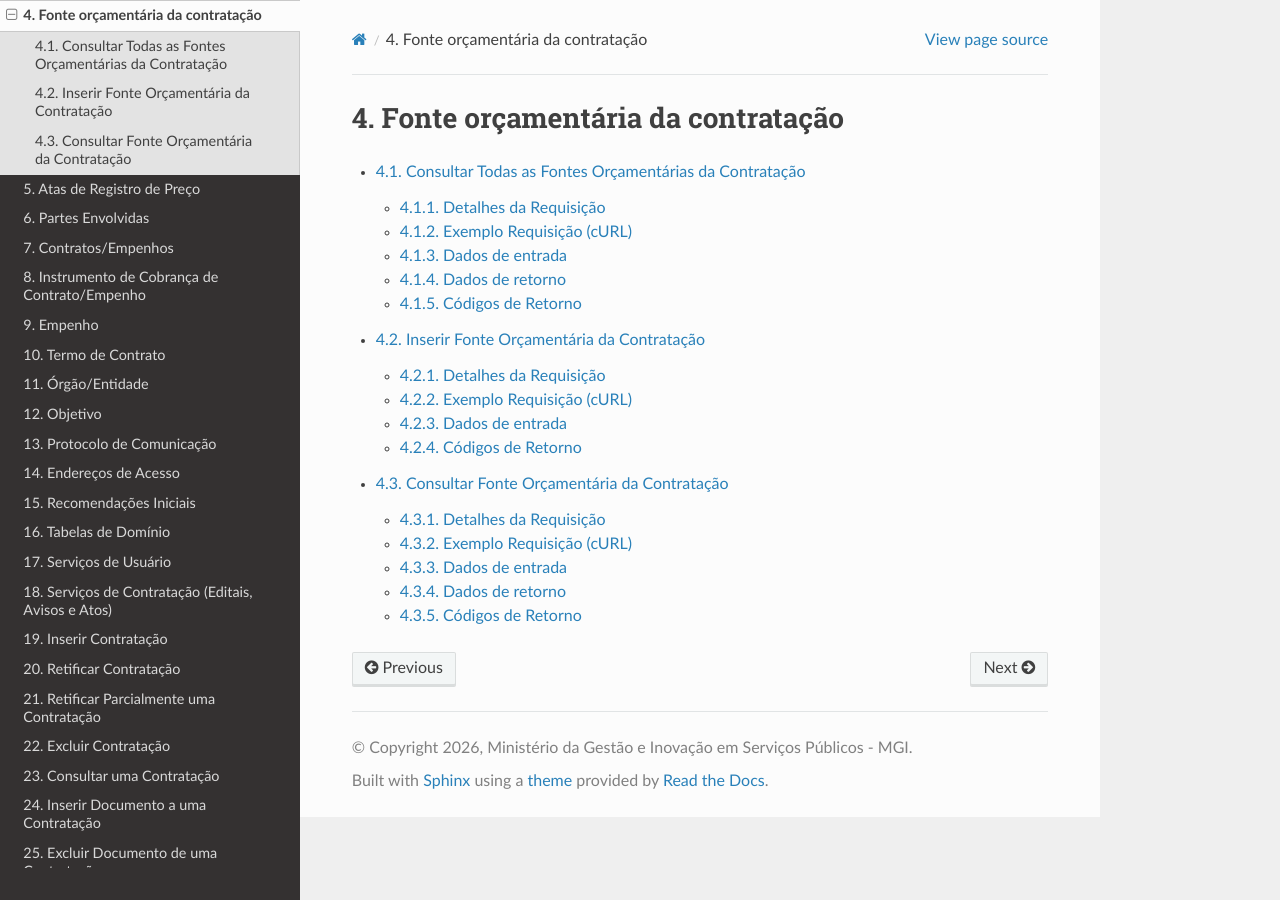
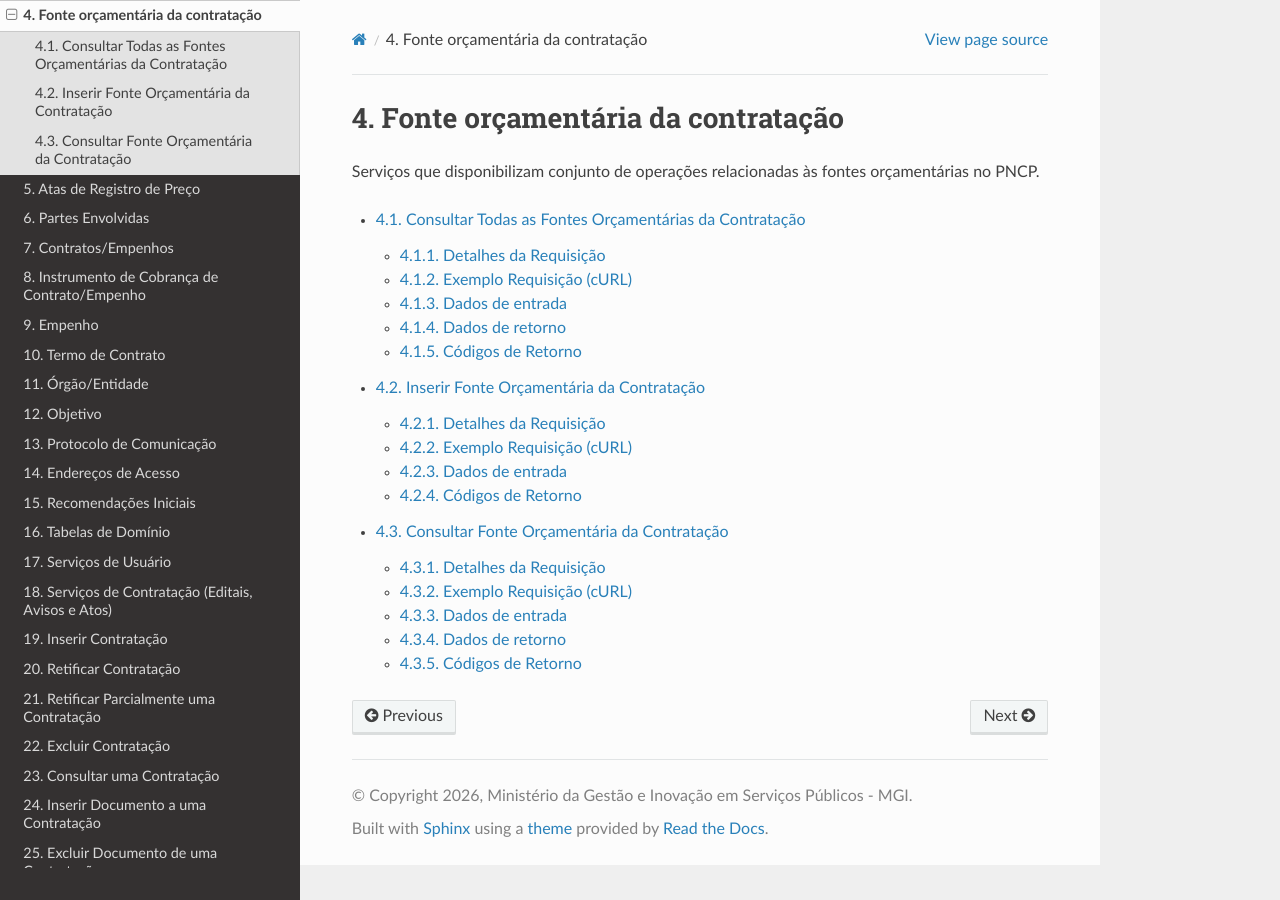
Before and after one commit to carlosmgi/Manual-de-Integracao-do-PNCP, a Sphinx documentation site: the page built from docs/source/Fonte_orcamentaria_da_contratacao/index.rst, in a window 1280 px wide. Built offline with Sphinx 7.4.7 and the Read the Docs theme 3.1.0, drawn with Linux system fonts in a browser that asks for light colours; pages that are not in the unit, such as notebooks, are missing from menus.

Commit message:
Update index.rst

```diff
--- a/docs/source/Fonte_orcamentaria_da_contratacao/index.rst
+++ b/docs/source/Fonte_orcamentaria_da_contratacao/index.rst
@@ -1,5 +1,7 @@
 Fonte orçamentária da contratação
 =================================
+
+Serviços que disponibilizam conjunto de operações relacionadas às fontes orçamentárias no PNCP.
 
 .. toctree::
    :maxdepth: 3
```
